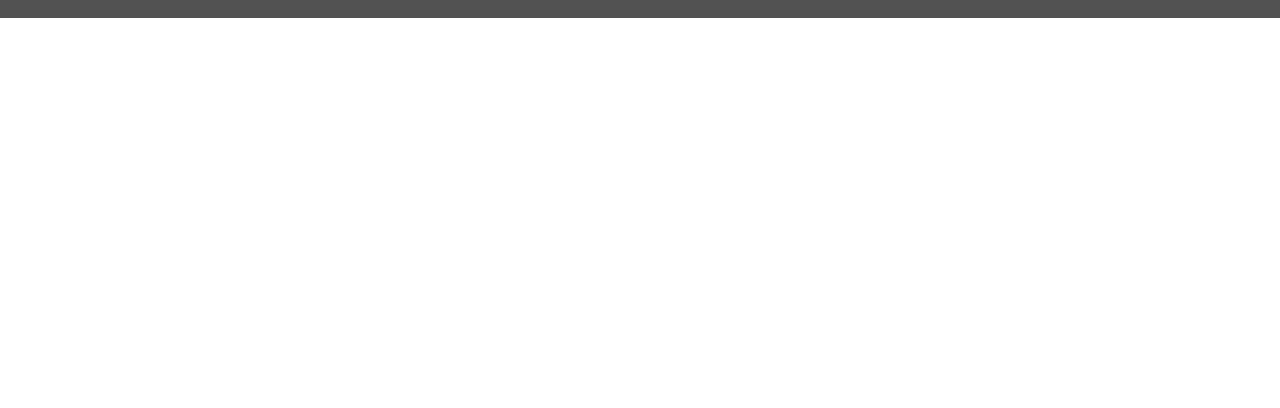
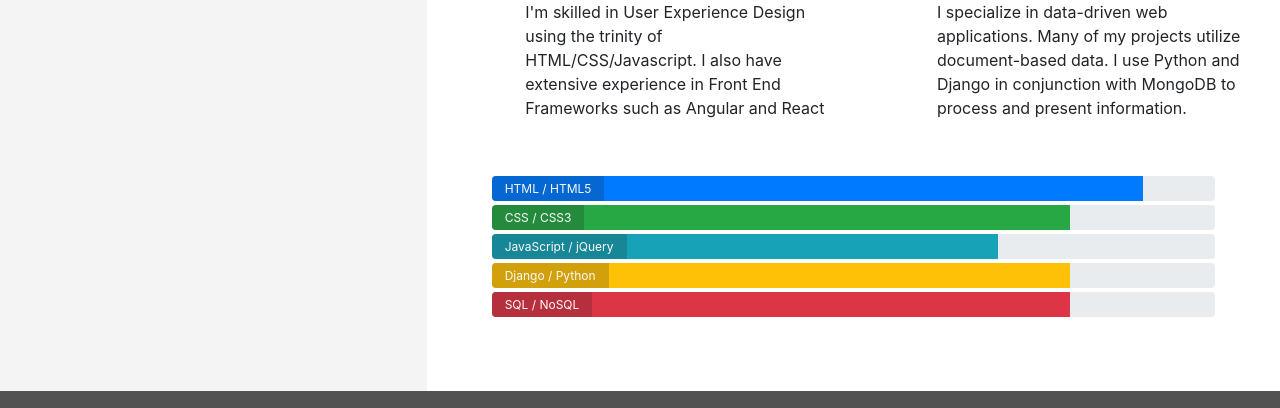
Before and after one commit to JoseMGuerra/Resume-BS-V.4, a plain HTML site: page resume.html in a window 1280 px wide. Shown: the part 511-919 px from the top of the page. Before the commit the page ends 800 px from the top, so only its background shows below. Drawn offline with nearby package versions, Linux system fonts and the light colour scheme.

Commit message:
Add and style My Skills section

```diff
--- a/assets/css/style.css
+++ b/assets/css/style.css
@@ -267,3 +267,24 @@ footer {
     width: 60%;
 
 }
+
+/* -------------------------------------- Skills */
+
+.progress {
+    position: relative;
+    height: 25px;
+    margin-bottom: 4px;
+}
+
+.progress-type {
+    position: absolute;
+    left: 0px;
+    padding: 13px;
+    /* padding: 3px 30px 2px 10px; */
+    color: #fafafa;
+    background-color: rgba(25, 25, 25, 0.2);
+}
+
+.progress-section {
+    margin: 40px 20px;
+}
--- a/resume.html
+++ b/resume.html
@@ -88,8 +88,137 @@
       </div>
     </header>
     <!--./ header -->
-
-    <section></section>
+    <!-- Main  -->
+    <section class="container-fluid">
+      <div class="row">
+        <!-- Personal Info -->
+        <div class="col-md-4 bg-color-personal-info section-column">
+          <div class="row">
+            <div class="col-12">
+              <h3 class="section-heading uppercase">Work History</h3>
+            </div>
+          </div>
+        </div>
+        <!-- ./ personal info -->
+        <!-- Skills -->
+        <div class="col-md-8 bg-color-three-reasons section-column">
+          <div class="row">
+            <div class="col">
+              <h3 class="section-heading uppercase">My Skills</h3>
+            </div>
+          </div>
+          <div class="row">
+            <div class="col-10 offset-1 offset-sm-0 col-sm-4 col-md-6">
+              <div class="row">
+                <div class="col-2">
+                  <i class="three-reasons-icon fa fa-tv" aria-hidden="true"></i>
+                </div>
+                <div class="col-10">
+                  <h4 class="three-reasons-header uppercase">Front End</h4>
+                  <p>
+                    I'm skilled in User Experience Design using the trinity of
+                    HTML/CSS/Javascript. I also have extensive experience in
+                    Front End Frameworks such as Angular and React
+                  </p>
+                </div>
+              </div>
+            </div>
+            <div class="col-10 offset-1 offset-sm-0 col-sm-4 col-md-6">
+              <div class="row">
+                <div class="col-2">
+                  <i
+                    class="three-reasons-icon fas fa-cogs"
+                    aria-hidden="true"
+                  ></i>
+                </div>
+                <div class="col-10">
+                  <h4 class="three-reasons-header uppercase">Back End</h4>
+                  <p>
+                    I specialize in data-driven web applications. Many of my
+                    projects utilize document-based data. I use Python and
+                    Django in conjunction with MongoDB to process and present
+                    information.
+                  </p>
+                </div>
+              </div>
+            </div>
+          </div>
+          <!-- Progress Bars-->
+          <div class="row progress-section">
+            <div class="col">
+              <div class="progress">
+                <div
+                  class="progress-bar"
+                  role="progressbar"
+                  aria-valuenow="90"
+                  aria-valuemin="0"
+                  aria-valuemax="100"
+                  style="width: 90%"
+                >
+                  <span class="sr-only">90% complete</span>
+                </div>
+                <span class="progress-type">HTML / HTML5</span>
+              </div>
+              <div class="progress">
+                <div
+                  class="progress-bar bg-success"
+                  role="progressbar"
+                  aria-valuenow="80"
+                  aria-valuemin="0"
+                  aria-valuemax="100"
+                  style="width: 80%"
+                >
+                  <span class="sr-only">80% complete</span>
+                </div>
+                <span class="progress-type">CSS / CSS3</span>
+              </div>
+              <div class="progress">
+                <div
+                  class="progress-bar bg-info"
+                  role="progressbar"
+                  aria-valuenow="70"
+                  aria-valuemin="0"
+                  aria-valuemax="100"
+                  style="width: 70%"
+                >
+                  <span class="sr-only">70% complete</span>
+                </div>
+                <span class="progress-type">JavaScript / jQuery</span>
+              </div>
+              <div class="progress">
+                <div
+                  class="progress-bar bg-warning"
+                  role="progressbar"
+                  aria-valuenow="80"
+                  aria-valuemin="0"
+                  aria-valuemax="100"
+                  style="width: 80%"
+                >
+                  <span class="sr-only">80% complete</span>
+                </div>
+                <span class="progress-type">Django / Python</span>
+              </div>
+              <div class="progress">
+                <div
+                  class="progress-bar bg-danger"
+                  role="progressbar"
+                  aria-valuenow="80"
+                  aria-valuemin="0"
+                  aria-valuemax="100"
+                  style="width: 80%"
+                >
+                  <span class="sr-only">80% complete</span>
+                </div>
+                <span class="progress-type">SQL / NoSQL</span>
+              </div>
+            </div>
+          </div>
+          <!-- ./ progress bars-->
+        </div>
+        <!-- ./ skills -->
+      </div>
+    </section>
+    <!-- ./ main  -->
     <!-- Footer -->
     <footer class="container-fluid">
       <div id="footer-details" class="row">
@@ -154,7 +283,6 @@
       </div>
     </footer>
     <!--./ footer -->
-
     <!-- BootStrap Script -->
     <script
       src="https://cdn.jsdelivr.net/npm/jquery@3.5.1/dist/jquery.slim.min.js"
```
Also changed, not shown: index.html (+7 -1 lines).
